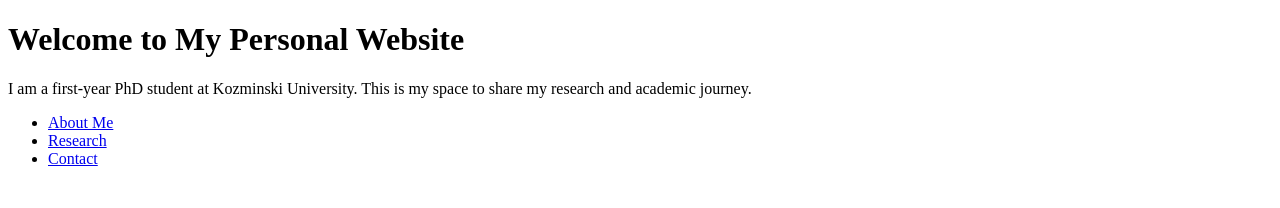
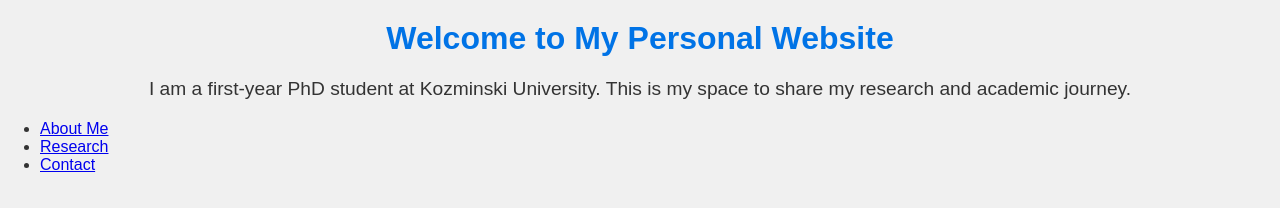
Before and after one commit to nurlanrahimli-uw/nurlanrahimli, a plain HTML site: page index.html in a window 1280 px wide. Drawn offline with Linux system fonts and the light colour scheme.

Commit message:
Update index.html

```diff
--- a/index.html
+++ b/index.html
@@ -1,3 +1,10 @@
+<link rel="stylesheet" href="styles.css">
+<head>
+    <meta charset="UTF-8">
+    <meta name="viewport" content="width=device-width, initial-scale=1.0">
+    <title>Nurlan's Personal Website</title>
+    <link rel="stylesheet" href="styles.css">
+</head>
 
 <!DOCTYPE html>
 <html lang="en">
```
